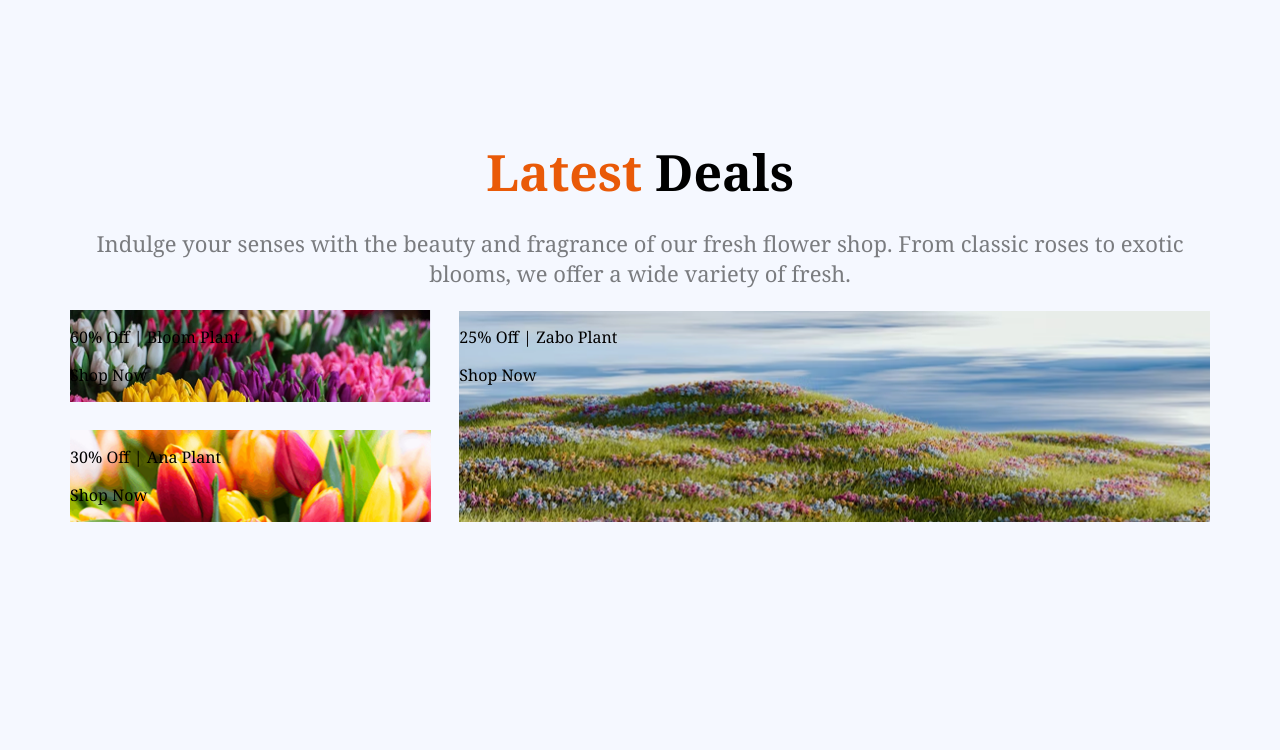
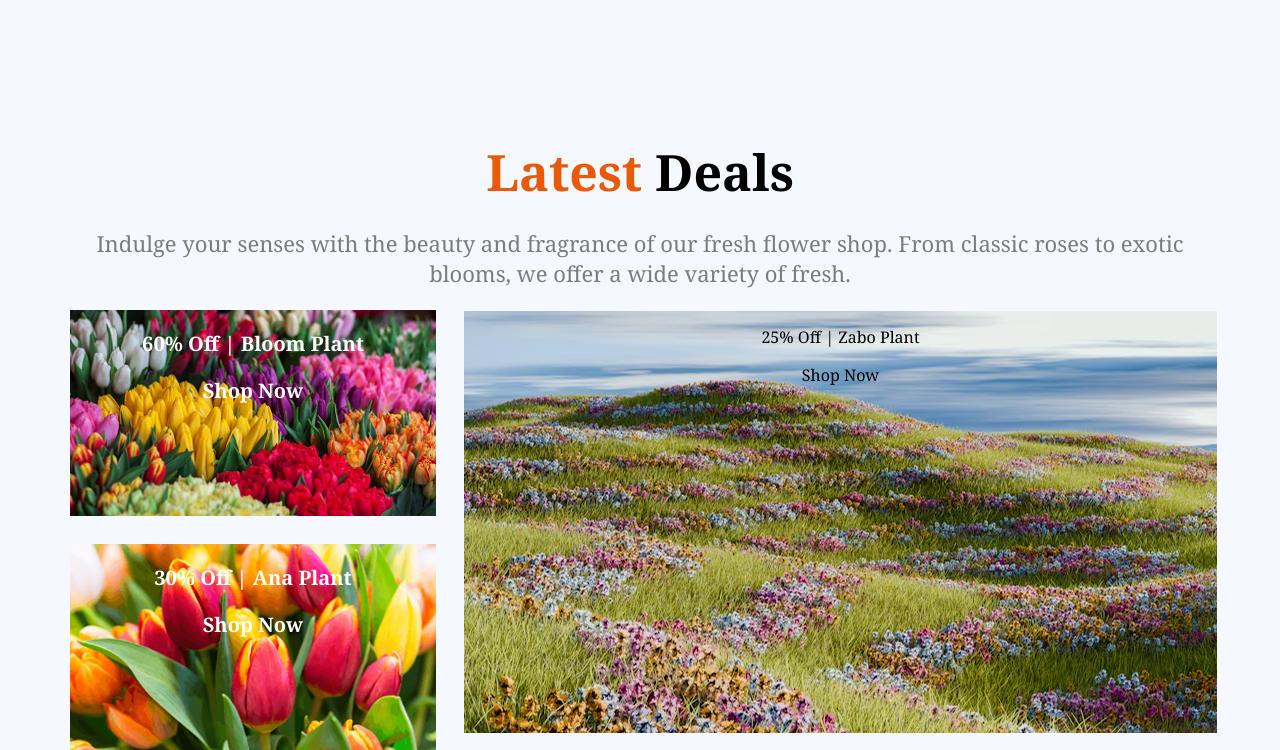
Before and after one commit to aklimaakterasiya/flower-shop, a plain HTML site: page index.html in a window 1280 px wide. Shown: the part 2863-3613 px from the top of the page. Before the commit the page ends 3385 px from the top, so only its background shows below. Drawn offline with Linux system fonts and the light colour scheme.

Commit message:
added latest deals section

```diff
--- a/styles/style.css
+++ b/styles/style.css
@@ -161,6 +161,9 @@ span {
     background-repeat: no-repeat;
     background-size: cover;
     width: 100%;
+    text-align: center;
+     width: 366px;
+    height: 206px;
 }
 
 .zoba{
@@ -170,6 +173,9 @@ span {
     width: 100%;
     grid-column: span 2;
     grid-row: span 2;
+    text-align: center;
+    width: 753px;
+    height: 423px;
 }
 
 .ana{
@@ -177,6 +183,9 @@ span {
     background-repeat: no-repeat;
     background-size: cover;
     width: 100%;
+    text-align: center;
+    width: 366px;
+    height: 206px;
 }
 
 .garden{
@@ -184,3 +193,10 @@ span {
     grid-template-columns: repeat(3, 1fr);
     gap: 28px;
 }
+
+.bloom, .ana p{
+    font-size: 20px;
+    font-weight: 700;
+    color: rgba(255, 255, 255, 1);
+    text-align: center;
+}
```
